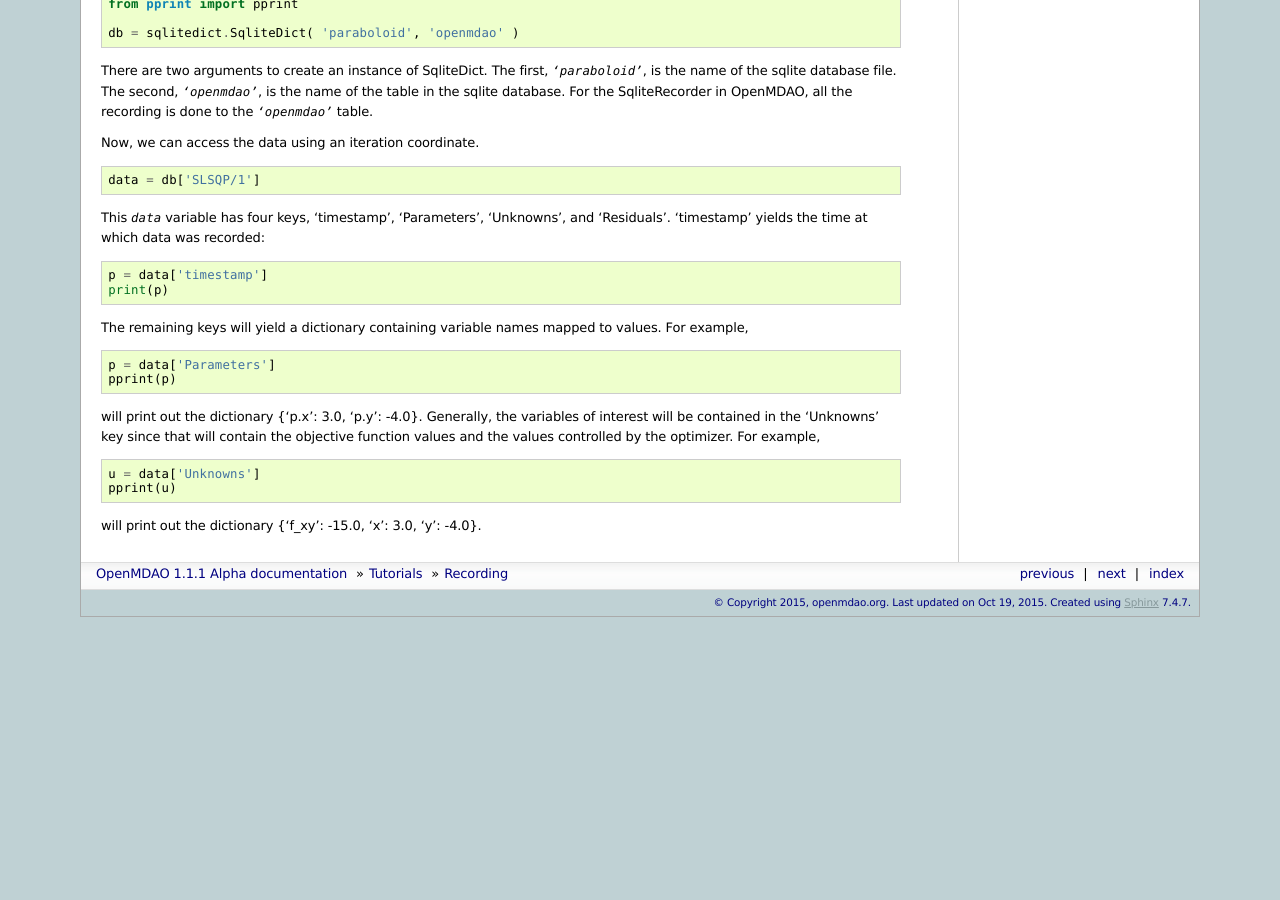
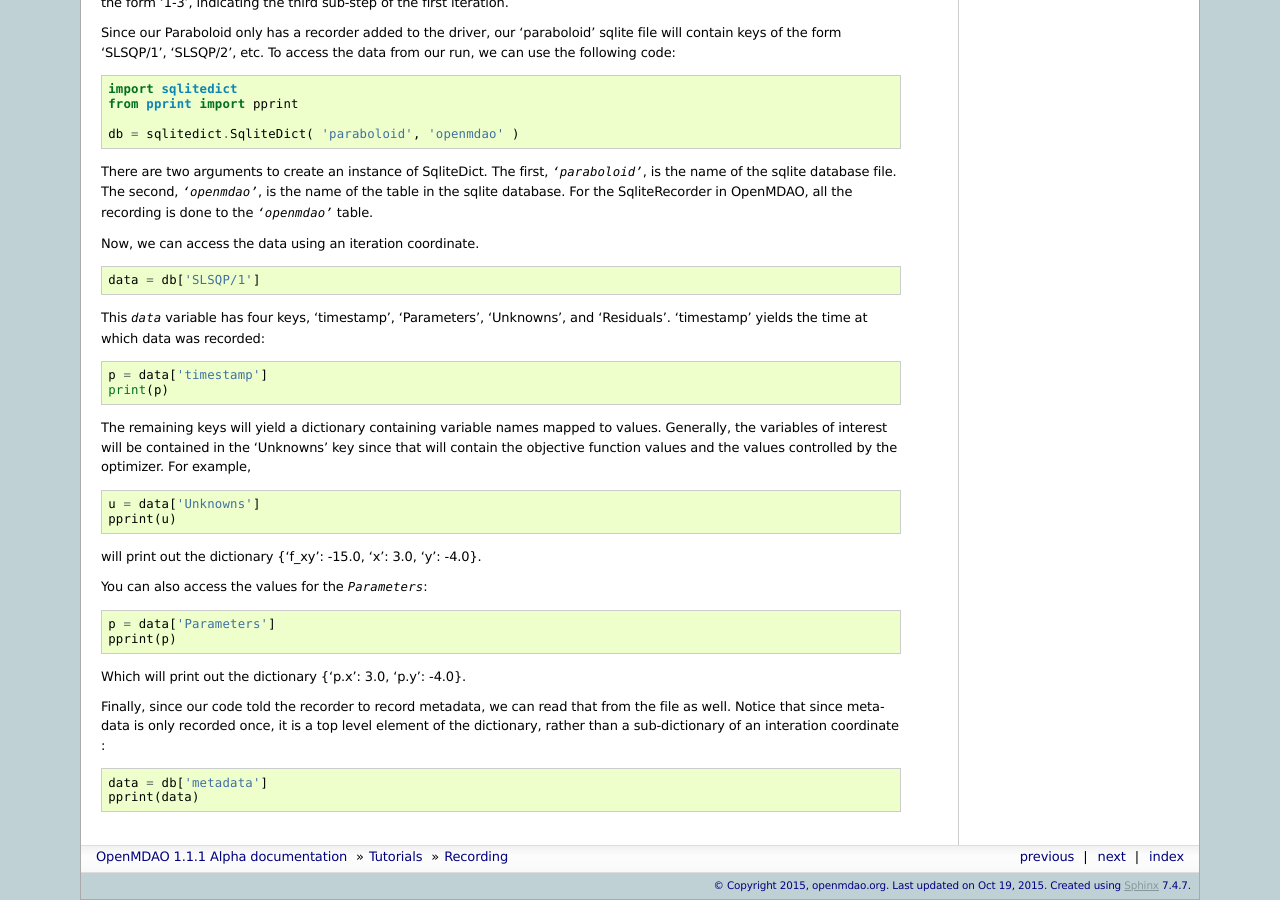
Before and after one commit to OpenMDAO/OpenMDAO1, a Sphinx documentation site: the page built from openmdao/docs/usr-guide/tutorials/recording.rst, in a window 1280 px wide and 900 px high, scrolled down 2410 px. Built offline with Sphinx 7.4.7, drawn with Linux system fonts in a browser that asks for light colours; before the commit the page ends 3027 px from its top, so only the background shows below that; some of the changed text lies outside the part shown.

Commit message:
added code to show how recording options and recording metadata work

```diff
--- a/openmdao/docs/usr-guide/tutorials/recording.rst
+++ b/openmdao/docs/usr-guide/tutorials/recording.rst
@@ -67,6 +67,8 @@ by demonstrating how to save the data generated for future use. Consider the cod
     top.driver.add_objective('p.f_xy')
 
     recorder = SqliteRecorder('paraboloid')
+    recorder.options['record_params'] = True
+    recorder.options['record_metadata'] = True
     top.driver.add_recorder(recorder)
 
     top.setup()
@@ -112,9 +110,17 @@ optimizer progresses.
     top = Problem()
     root = top.root = Group()
 
+These next four lines are all it takes to record the state of the problem as the
+optimizer progresses. Notice that because by default, recorders only record
+`Unknowns`, if we also want to record `Parameters` and `metadata`, we must
+set those recording options. (We could also record `Resids` by using the
+`record_metadata` option but this problem does not have residuals. )
+
 .. testcode:: recording
 
     recorder = SqliteRecorder('paraboloid')
+    recorder.options['record_params'] = True
+    recorder.options['record_metadata'] = True
     top.driver.add_recorder(recorder)
 
 We initialize a `SqliteRecorder` by passing it a
@@ -281,6 +287,8 @@ etc. To access the data from our run, we can use the following code:
     top.driver.add_objective('p.f_xy')
 
     recorder = SqliteRecorder('paraboloid')
+    recorder.options['record_params'] = True
+    recorder.options['record_metadata'] = True
     top.driver.add_recorder(recorder)
 
     top.setup()
@@ -320,7 +328,6 @@ recording is done to the `'openmdao'` table.
 
 Now, we can access the data using an iteration coordinate.
 
-
 .. testcode:: reading
 
     data = db['SLSQP/1']
@@ -335,22 +342,11 @@ yields the time at which data was recorded:
 
 .. testoutput:: reading
    :hide:
-   :options: +SKIP
+   :options: +ELLIPSIS
 
-The remaining keys will yield a dictionary containing variable names mapped to values. For example,
+   ...
 
-.. testcode:: reading
-
-    p = data['Parameters']
-    pprint(p)
-
-.. testoutput:: reading
-   :hide:
-   :options: -ELLIPSIS, +NORMALIZE_WHITESPACE
-
-    {'p.x': 3.0, 'p.y': -4.0}
-
-will print out the dictionary {'p.x': 3.0, 'p.y': -4.0}. Generally, the
+The remaining keys will yield a dictionary containing variable names mapped to values. Generally, the
 variables of interest will be contained in the 'Unknowns' key since that will
 contain the objective function values and the values controlled by the
 optimizer. For example,
@@ -368,6 +364,36 @@ optimizer. For example,
 
 will print out the dictionary {'f_xy': -15.0, 'x': 3.0, 'y': -4.0}.
 
+You can also access the values for the `Parameters`:
+
+.. testcode:: reading
+
+    p = data['Parameters']
+    pprint(p)
+
+.. testoutput:: reading
+   :hide:
+   :options: -ELLIPSIS, +NORMALIZE_WHITESPACE
+
+    {'p.x': 3.0, 'p.y': -4.0}
+
+Which will print out the dictionary {'p.x': 3.0, 'p.y': -4.0}.
+
+Finally, since our code told the recorder to record metadata, we can read that from the file as well.
+Notice that since metadata is only recorded once, it is a top level element of the dictionary, rather than a
+sub-dictionary of an interation coordinate :
+
+.. testcode:: reading
+
+    data = db['metadata']
+    pprint(data)
+
+.. testoutput:: reading
+   :hide:
+   :options: -ELLIPSIS, +NORMALIZE_WHITESPACE
+
+    OrderedDict([('Parameters', {'p.y': {'val': array([ 0.]), 'promoted_name': 'p.y', 'owned': True, 'shape': 1, 'pathname': 'p.y', 'top_promoted_name': 'p.y', 'size': 1}, 'p.x': {'val': array([ 0.]), 'promoted_name': 'p.x', 'owned': True, 'shape': 1, 'pathname': 'p.x', 'top_promoted_name': 'p.x', 'size': 1}}), ('Unknowns', {'p1.x': {'val': array([ 3.]), 'promoted_name': 'p1.x', 'shape': 1, 'pathname': 'p1.x', 'top_promoted_name': 'p1.x', 'size': 1}, 'p.f_xy': {'val': array([ 0.]), 'promoted_name': 'p.f_xy', 'shape': 1, 'pathname': 'p.f_xy', 'top_promoted_name': 'p.f_xy', 'size': 1}, 'p2.y': {'val': array([-4.]), 'promoted_name': 'p2.y', 'shape': 1, 'pathname': 'p2.y', 'top_promoted_name': 'p2.y', 'size': 1}}), ('Residuals', {'p1.x': {'val': array([ 0.]), 'promoted_name': 'p1.x', 'shape': 1, 'pathname': 'p1.x', 'top_promoted_name': 'p1.x', 'size': 1}, 'p.f_xy': {'val': array([ 0.]), 'promoted_name': 'p.f_xy', 'shape': 1, 'pathname': 'p.f_xy', 'top_promoted_name': 'p.f_xy', 'size': 1}, 'p2.y': {'val': array([ 0.]), 'promoted_name': 'p2.y', 'shape': 1, 'pathname': 'p2.y', 'top_promoted_name': 'p2.y', 'size': 1}})])
+
 .. testcleanup:: reading
 
     import os
```
Also changed, not shown: other parts of openmdao/docs/usr-guide/tutorials/recording.rst (+0 -4 lines).
